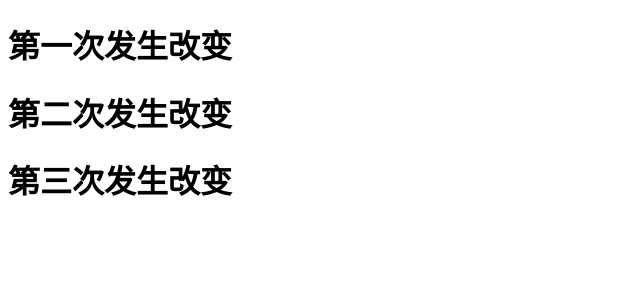
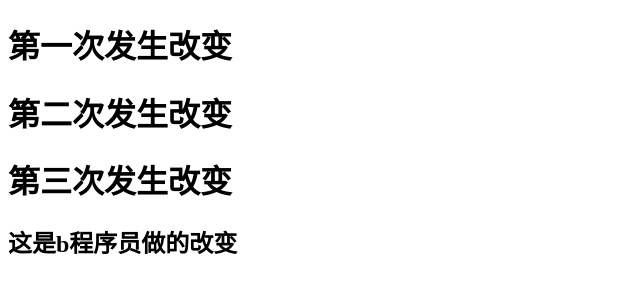
Before and after one commit to weiweian-x/git-demo1, a plain HTML site: page index.html in a window 1280 px wide. Shown: the whole page, without its empty margins (0-640 px from the left). Drawn offline with Linux system fonts and the light colour scheme.

Commit message:
程序员b第一次修改

```diff
--- a/index.html
+++ b/index.html
@@ -10,5 +10,6 @@
     <h1>第一次发生改变</h1>
     <h1>第二次发生改变</h1>
     <h1>第三次发生改变</h1>
+    <h2>这是b程序员做的改变</h2>
 </body>
 </html>
```
